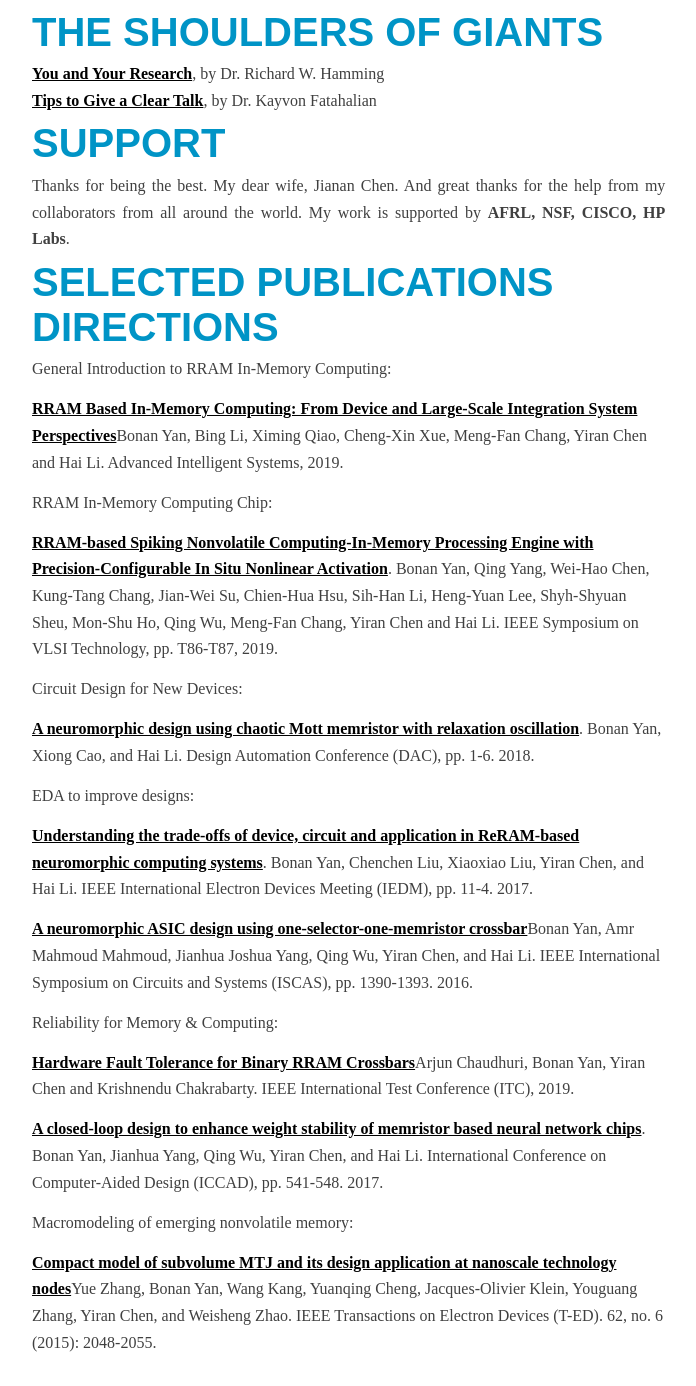
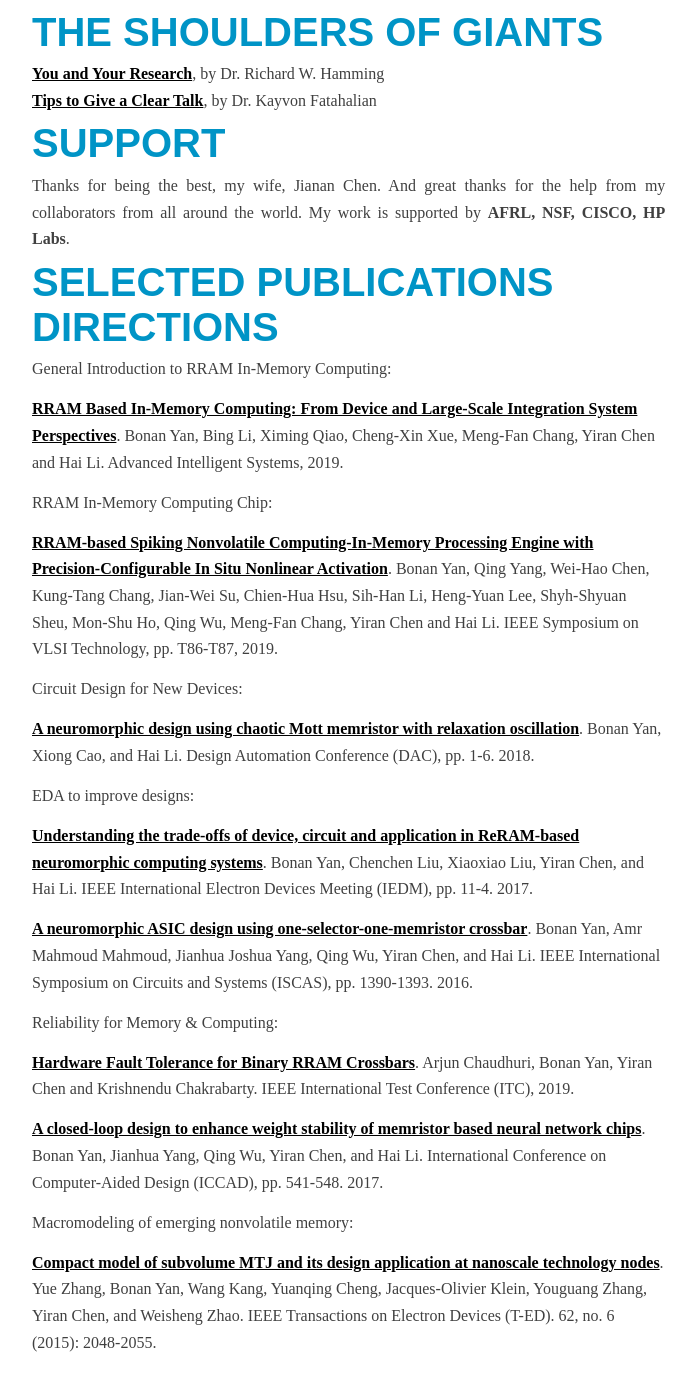
Before and after one commit to BonanYan/by, a plain HTML site: page index.html in a window 1280 px wide. Shown: the part 777-2163 px from the top of the page, without its empty margins (288-984 px from the left). Drawn offline with Linux system fonts and the light colour scheme.

Commit message:
Add files via upload

```diff
--- a/index.html
+++ b/index.html
@@ -56,7 +56,7 @@
 </div>
 <div class="sectionHeader">SUPPORT</div>
 <div class="content">
-	Thanks for being the best. My dear wife, Jianan Chen. And great thanks for the help from my collaborators from all around the world. My work is supported by <span style="font-weight: bold">AFRL, NSF, CISCO, HP Labs</span>.
+	Thanks for being the best, my wife, Jianan Chen. And great thanks for the help from my collaborators from all around the world. My work is supported by <span style="font-weight: bold">AFRL, NSF, CISCO, HP Labs</span>.
 </div>
 <div class="content">
 
@@ -65,7 +65,7 @@
 	<div class="content" style="text-align: left">
 		<ul>
 			<li class="direction"> General Introduction to RRAM In-Memory Computing:</li>
-			<li><a href="https://onlinelibrary.wiley.com/doi/abs/10.1002/aisy.201900068">RRAM Based In-Memory Computing: From Device and Large-Scale Integration System Perspectives</a>Bonan Yan, Bing Li, Ximing Qiao, Cheng-Xin Xue, Meng-Fan Chang, Yiran Chen and Hai Li. Advanced Intelligent Systems, 2019.</li>
+			<li><a href="https://onlinelibrary.wiley.com/doi/abs/10.1002/aisy.201900068">RRAM Based In-Memory Computing: From Device and Large-Scale Integration System Perspectives</a>. Bonan Yan, Bing Li, Ximing Qiao, Cheng-Xin Xue, Meng-Fan Chang, Yiran Chen and Hai Li. Advanced Intelligent Systems, 2019.</li>
 
 			<li class="direction"> RRAM In-Memory Computing Chip:</li>
 			<li><a href="https://ieeexplore.ieee.org/abstract/document/8776485">RRAM-based Spiking Nonvolatile Computing-In-Memory Processing Engine with Precision-Configurable In Situ Nonlinear Activation</a>. Bonan Yan, Qing Yang, Wei-Hao Chen, Kung-Tang Chang, Jian-Wei Su, Chien-Hua Hsu, Sih-Han Li, Heng-Yuan Lee, Shyh-Shyuan Sheu, Mon-Shu Ho, Qing Wu, Meng-Fan Chang, Yiran Chen and Hai Li. IEEE Symposium on VLSI Technology, pp. T86-T87, 2019.</li>
@@ -76,15 +76,15 @@
 			<li class="direction"> EDA to improve designs:</li>
 			<li><a href="https://ieeexplore.ieee.org/abstract/document/8268371">Understanding the trade-offs of device, circuit and application in ReRAM-based neuromorphic computing systems</a>. Bonan Yan, Chenchen Liu, Xiaoxiao Liu, Yiran Chen, and Hai Li. IEEE International Electron Devices Meeting (IEDM), pp. 11-4. 2017.</li>
 
-			<li><a href="https://ieeexplore.ieee.org/abstract/document/7527509">A neuromorphic ASIC design using one-selector-one-memristor crossbar</a>Bonan Yan, Amr Mahmoud Mahmoud, Jianhua Joshua Yang, Qing Wu, Yiran Chen, and Hai Li. IEEE International Symposium on Circuits and Systems (ISCAS), pp. 1390-1393. 2016.</li>
+			<li><a href="https://ieeexplore.ieee.org/abstract/document/7527509">A neuromorphic ASIC design using one-selector-one-memristor crossbar</a>. Bonan Yan, Amr Mahmoud Mahmoud, Jianhua Joshua Yang, Qing Wu, Yiran Chen, and Hai Li. IEEE International Symposium on Circuits and Systems (ISCAS), pp. 1390-1393. 2016.</li>
 
 			<li class="direction"> Reliability for Memory & Computing:</li>
-			<li><a href="http://www.itctestweek.org/">Hardware Fault Tolerance for Binary RRAM Crossbars</a>Arjun Chaudhuri, Bonan Yan, Yiran Chen and Krishnendu Chakrabarty. IEEE International Test Conference (ITC), 2019.</li>
+			<li><a href="http://www.itctestweek.org/">Hardware Fault Tolerance for Binary RRAM Crossbars</a>. Arjun Chaudhuri, Bonan Yan, Yiran Chen and Krishnendu Chakrabarty. IEEE International Test Conference (ITC), 2019.</li>
 
 			<li><a href="https://dl.acm.org/citation.cfm?id=3199772">A closed-loop design to enhance weight stability of memristor based neural network chips</a>. Bonan Yan, Jianhua Yang, Qing Wu, Yiran Chen, and Hai Li. International Conference on Computer-Aided Design (ICCAD), pp. 541-548. 2017.</li>
 
 			<li class="direction"> Macromodeling of emerging nonvolatile memory:</li>
-			<li><a href="https://ieeexplore.ieee.org/abstract/document/7078914">Compact model of subvolume MTJ and its design application at nanoscale technology nodes</a>Yue Zhang, Bonan Yan, Wang Kang, Yuanqing Cheng, Jacques-Olivier Klein, Youguang Zhang, Yiran Chen, and Weisheng Zhao. IEEE Transactions on Electron Devices (T-ED). 62, no. 6 (2015): 2048-2055.</li>
+			<li><a href="https://ieeexplore.ieee.org/abstract/document/7078914">Compact model of subvolume MTJ and its design application at nanoscale technology nodes</a>. Yue Zhang, Bonan Yan, Wang Kang, Yuanqing Cheng, Jacques-Olivier Klein, Youguang Zhang, Yiran Chen, and Weisheng Zhao. IEEE Transactions on Electron Devices (T-ED). 62, no. 6 (2015): 2048-2055.</li>
 		</ul>
 	</div>
 </body>
```
